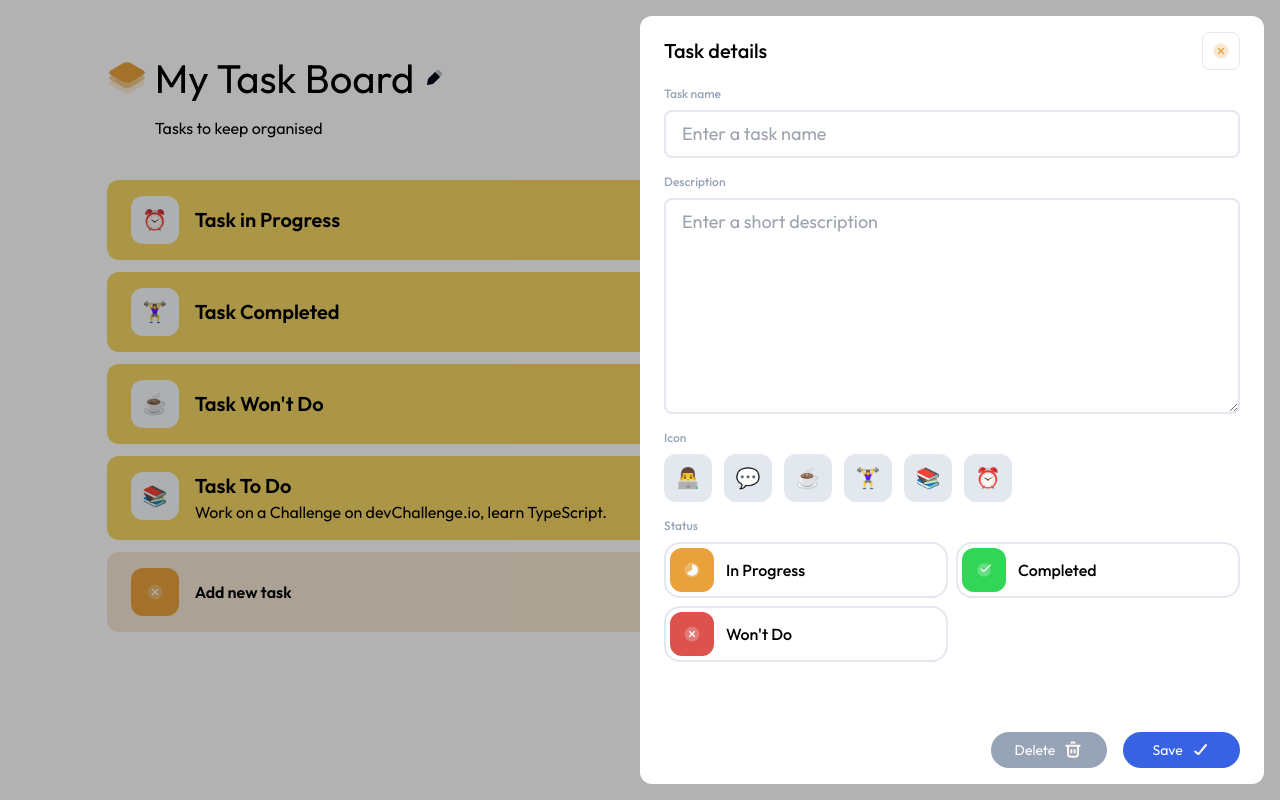
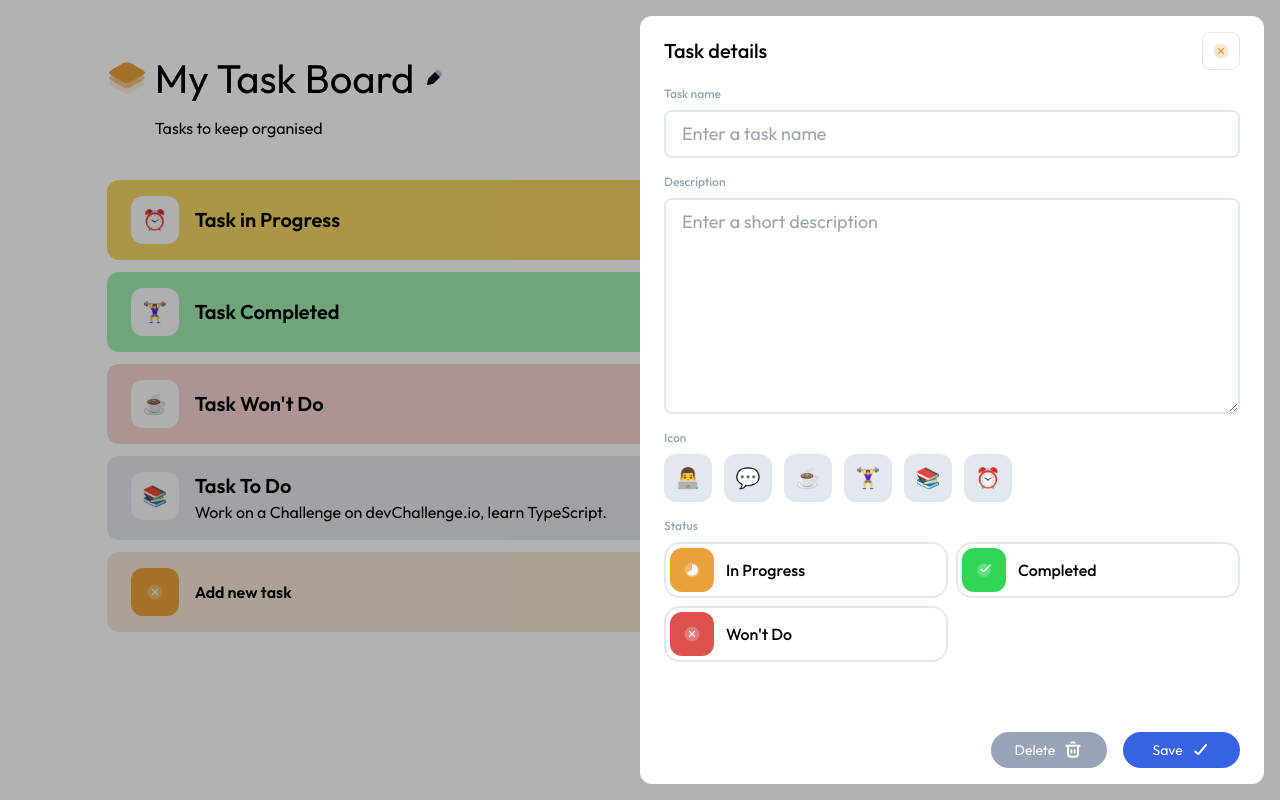
Before and after one commit to CodingLeonardo/task-board-challenge, a React (Vite) app in the folder client/: page / in a window 1280 px wide. Built offline with nearby package versions, Linux system fonts and the light colour scheme.

Commit message:
Add conditional rendering of the Status color to the TaskCard component

```diff
--- a/client/src/components/TaskCard.tsx
+++ b/client/src/components/TaskCard.tsx
@@ -1,4 +1,6 @@
 import {FC} from "react";
+import {clsx} from "clsx";
+import {twMerge} from "tailwind-merge";
 import {TaskStatus, Task, TaskIcon} from "../types.d";
 
 import Time from "../assets/Time_atack_duotone.svg";
@@ -38,7 +40,14 @@ const TaskCardStatusIcon: FC<TaskCardStatusIconProps> = ({status}) => {
     [TaskStatus.wontdo]: Close,
   };
   return (
-    <div className="flex justify-center items-center h-12 w-12 bg-orange-burnt rounded-xl">
+    <div
+      className={twMerge(
+        clsx("flex justify-center items-center h-12 w-12 rounded-xl", {
+          "bg-orange-burnt": status === TaskStatus.inprogress,
+          "bg-green-forest": status === TaskStatus.completed,
+          "bg-red-brick": status === TaskStatus.wontdo,
+        }),
+      )}>
       <img className="" src={statusIcons[status]} alt="TaskCard Status" />
     </div>
   );
@@ -46,7 +55,17 @@ const TaskCardStatusIcon: FC<TaskCardStatusIconProps> = ({status}) => {
 
 const TaskCard: FC<TaskCardProps> = ({name, description, icon, status}) => {
   return (
-    <div className="grid grid-cols-taskcard gap-x-4 items-center px-6 py-4 rounded-xl bg-orange-cream mb-3">
+    <div
+      className={twMerge(
+        clsx(
+          "grid grid-cols-taskcard gap-x-4 items-center px-6 py-4 rounded-xl mb-3 bg-gray-light",
+          {
+            "bg-orange-cream": status === TaskStatus.inprogress,
+            "bg-green-mint": status === TaskStatus.completed,
+            "bg-pink-blush": status === TaskStatus.wontdo,
+          },
+        ),
+      )}>
       <TaskCardIcon icon={icon} />
       <div className="pr-10">
         <h3 className="text-xl font-semibold text-black">{name}</h3>
```
